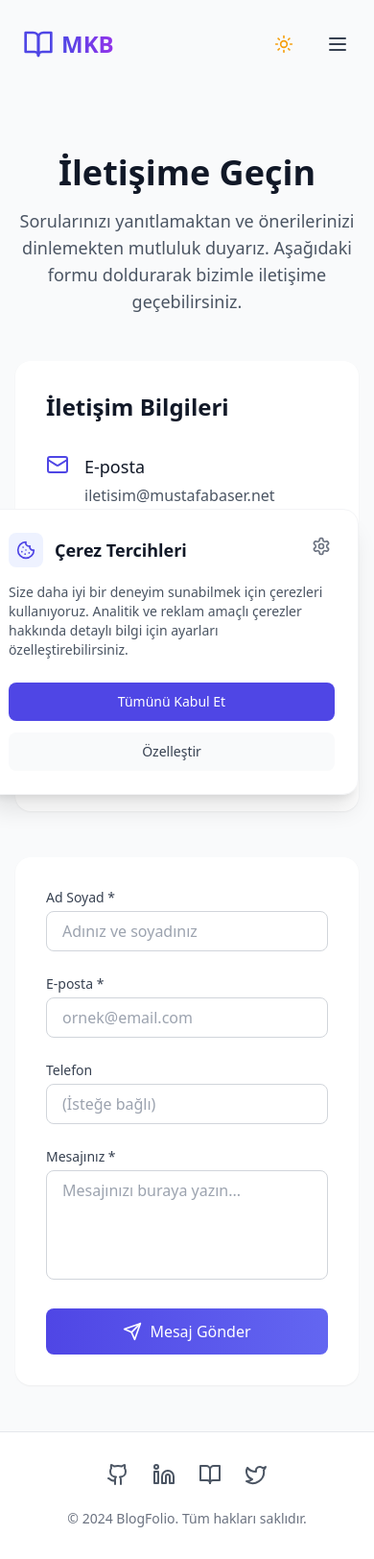
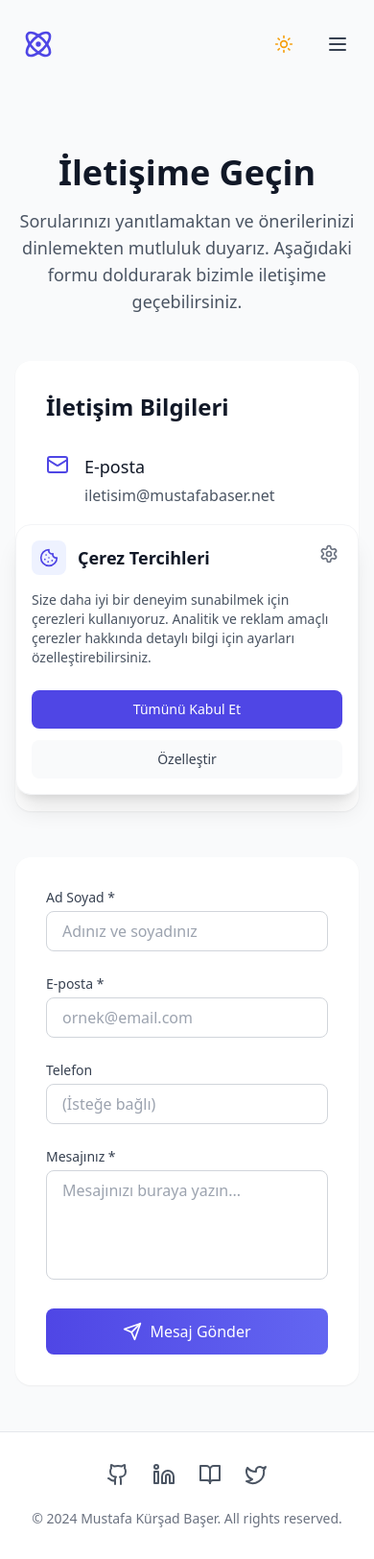
Before and after one commit to mustafakbaser/Blogfolio-App, a React (Vite) app: page /iletisim in a window 390 px wide. Shown: the whole page at 96% size. Built offline with nearby package versions, Linux system fonts and the light colour scheme.

Commit message:
UI enhancements

```diff
--- a/src/components/CookieConsent.tsx
+++ b/src/components/CookieConsent.tsx
@@ -76,9 +76,9 @@ export default function CookieConsent() {
   if (!isVisible) return null;
 
   return (
-    <div className="fixed bottom-4 right-4 z-50 w-full max-w-md">
+    <div className="fixed inset-x-4 bottom-4 md:right-4 md:left-auto md:w-[28rem] z-50">
       <div className="bg-white dark:bg-gray-800 rounded-2xl shadow-xl border border-gray-100 dark:border-gray-700 overflow-hidden">
-        <div className="p-6">
+        <div className="p-4 sm:p-6">
           <div className="flex items-start justify-between">
             <div className="flex items-center space-x-3">
               <div className="p-2 bg-indigo-50 dark:bg-indigo-900/30 rounded-lg">
--- a/src/components/Footer.tsx
+++ b/src/components/Footer.tsx
@@ -40,7 +40,7 @@ export default function Footer() {
               <Twitter className="w-6 h-6" />
             </a>
           </div>
-          <p className="text-sm text-gray-500 dark:text-gray-400">© 2024 BlogFolio. Tüm hakları saklıdır.</p>
+          <p className="text-sm text-gray-500 dark:text-gray-400">© 2024 Mustafa Kürşad Başer. All rights reserved.</p>
         </div>
       </div>
     </footer>
--- a/src/components/Header.tsx
+++ b/src/components/Header.tsx
@@ -1,6 +1,6 @@
 import React, { useState, useEffect } from 'react';
 import { Link, useLocation } from 'react-router-dom';
-import { BookOpen, Menu, X, Github, Search, Home, User, Mail, Loader2, Briefcase } from 'lucide-react';
+import { Atom, Menu, X, Github, Search, Home, User, Mail, Loader2, Briefcase } from 'lucide-react';
 import { useSearch } from '../hooks/useSearch';
 import SearchResults from './SearchResults';
 import ThemeToggle from './ThemeToggle';
@@ -61,16 +61,13 @@ export default function Header() {
     >
       <div className="max-w-6xl mx-auto px-4 py-6">
         <div className="flex items-center justify-between">
-          <Link
+        <Link
             to="/"
             className="flex items-center space-x-2 relative group"
           >
-            <div className="absolute -inset-2 bg-gradient-to-r from-indigo-600/20 to-purple-600/20 rounded-full blur opacity-0 group-hover:opacity-100 transition-all duration-300" />
-            <BookOpen className="h-8 w-8 text-indigo-600 dark:text-indigo-400 transform group-hover:scale-110 transition-transform duration-300" />
-            <span className="text-2xl font-bold bg-clip-text text-transparent bg-gradient-to-r from-indigo-600 to-purple-600 dark:from-indigo-400 dark:to-purple-400">
-              MKB
-            </span>
-          </Link>
+            <div className="absolute -inset-1 bg-gradient-to-r from-indigo-600/20 to-purple-600/20 rounded-full blur-sm opacity-0 group-hover:opacity-100 transition-all duration-300" />
+            <Atom className="h-8 w-8 text-indigo-600 dark:text-indigo-400 transform group-hover:scale-110 transition-transform duration-300" />
+        </Link>
 
           {/* Desktop Navigation */}
           <nav className="hidden md:flex items-center space-x-8">
--- a/src/components/SocialShare.tsx
+++ b/src/components/SocialShare.tsx
@@ -1,5 +1,5 @@
-import React from 'react';
-import { Facebook, Twitter, Linkedin, Link2 } from 'lucide-react';
+import React, { useState } from 'react';
+import { Facebook, Twitter, Linkedin, Link2, Check } from 'lucide-react';
 
 interface SocialShareProps {
   url: string;
@@ -8,6 +8,7 @@ interface SocialShareProps {
 }
 
 export default function SocialShare({ url, title, description }: SocialShareProps) {
+  const [showToast, setShowToast] = useState(false);
   const encodedUrl = encodeURIComponent(url);
   const encodedTitle = encodeURIComponent(title);
   const encodedDescription = encodeURIComponent(description);
@@ -21,7 +22,8 @@ export default function SocialShare({ url, title, description }: SocialShareProp
   const copyToClipboard = async () => {
     try {
       await navigator.clipboard.writeText(url);
-      alert('Link kopyalandı!');
+      setShowToast(true);
+      setTimeout(() => setShowToast(false), 2000);
     } catch (err) {
       console.error('Link kopyalanamadı:', err);
     }
@@ -61,13 +63,25 @@ export default function SocialShare({ url, title, description }: SocialShareProp
           </a>
           <button
             onClick={copyToClipboard}
-            className="p-3 rounded-full bg-gray-100 dark:bg-gray-800 text-gray-600 dark:text-gray-400 hover:bg-gray-200 dark:hover:bg-gray-700 transition-colors"
+            className="p-3 rounded-full bg-gray-100 dark:bg-gray-800 text-gray-600 dark:text-gray-400 hover:bg-gray-200 dark:hover:bg-gray-700 transition-colors relative"
             title="Linki kopyala"
           >
             <Link2 className="w-5 h-5" />
           </button>
         </div>
       </div>
+
+      {/* Toast Notification */}
+      <div
+        className={`fixed bottom-4 left-1/2 -translate-x-1/2 transform transition-all duration-300 ${
+          showToast ? 'translate-y-0 opacity-100' : 'translate-y-4 opacity-0 pointer-events-none'
+        }`}
+      >
+        <div className="bg-gray-900 dark:bg-gray-800 text-white px-4 py-2 rounded-lg shadow-lg flex items-center gap-2">
+          <Check className="w-4 h-4 text-emerald-400" />
+          <span className="text-sm">Link kopyalandı!</span>
+        </div>
+      </div>
     </div>
   );
 }
--- a/src/pages/Contact.tsx
+++ b/src/pages/Contact.tsx
@@ -235,7 +235,7 @@ export default function Contact() {
                     </a>
                     <a href="#" className="text-gray-600 dark:text-gray-400 hover:text-indigo-600 dark:hover:text-indigo-400 transition-colors">
                       <svg className="w-6 h-6" fill="currentColor" viewBox="0 0 24 24" aria-hidden="true">
-                        <path fillRule="evenodd" d="M12 2C6.48 2 2 6.48 2 12s4.48 10 10 10c5.51 0 10-4.48 10-10S17.51 2 12 2zm6.605 4.61a8.502 8.502 0 011.93 5.314c-.281-.054-3.101-.629-5.943-.271-.065-.141-.12-.293-.184-.445a25.416 25.416 0 00-.564-1.236c3.145-1.28 4.577-3.124 4.761-3.362zM12 3.475c2.17 0 4.154.813 5.662 2.148-.152.216-1.443 1.941-4.48 3.08-1.399-2.57-2.95-4.675-3.189-5A8.687 8.687 0 0112 3.475zm-3.633.803a53.896 53.896 0 013.167 4.935c-3.992 1.063-7.517 1.04-7.896 1.04a8.581 8.581 0 014.729-5.975zM3.453 12.01v-.26c.37.01 4.512.065 8.775-1.215.25.477.477.965.694 1.453-.109.033-.228.065-.336.098-4.404 1.42-6.747 5.303-6.942 5.629a8.522 8.522 0 01-2.19-5.705zM12 20.547a8.482 8.482 0 01-5.239-1.8c.152-.315 1.888-3.656 6.703-5.337.022-.01.033-.01.054-.022a35.318 35.318 0 011.823 6.475 8.4 8.4 0 01-3.341.684zm4.761-1.465c-.086-.52-.542-3.015-1.659-6.084 2.679-.423 5.022.271 5.314.369a8.468 8.468 0 01-3.655 5.715z" clipRule="evenodd" />
+                        <path fillRule="evenodd" d="M2.6 6.22c.03-.26-.07-.52-.26-.7L.22 3.1v-.22h6.57l5.08 11.1 4.47-11.1h6.42v.22l-1.72 1.64c-.15.12-.22.32-.2.52v12.97c-.03.2.05.4.2.52l1.67 1.63v.22H13.6v-.22l1.73-1.68c.17-.17.17-.22.17-.52V7.8l-4.8 12.02h-.65L4.27 7.8v8.56c-.05.38.07.77.33 1.05l2.26 2.74v.22H0v-.22l2.26-2.74c.26-.27.37-.66.33-1.05V6.22z" clipRule="evenodd" />
                       </svg>
                     </a>
                   </div>
```
Also changed, not shown: public/favicon.webp (added).
